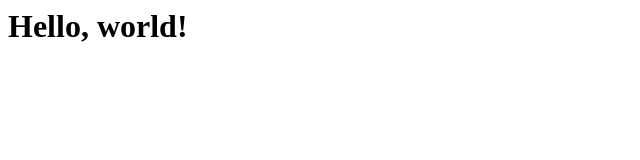
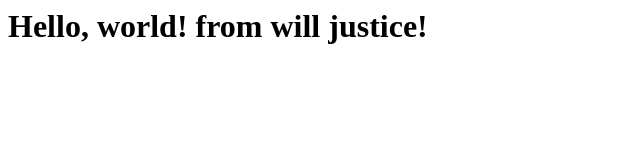
Before and after one commit to willjustice/willjustice.github.io, a plain HTML site: page index.html in a window 1280 px wide. Shown: the whole page, without its empty margins (0-640 px from the left). Drawn offline with Linux system fonts and the light colour scheme.

Commit message:
Update index.html

```diff
--- a/index.html
+++ b/index.html
@@ -1 +1 @@
-<h1>Hello, world!</h1>
+<h1>Hello, world! from will justice!</h1>
```
